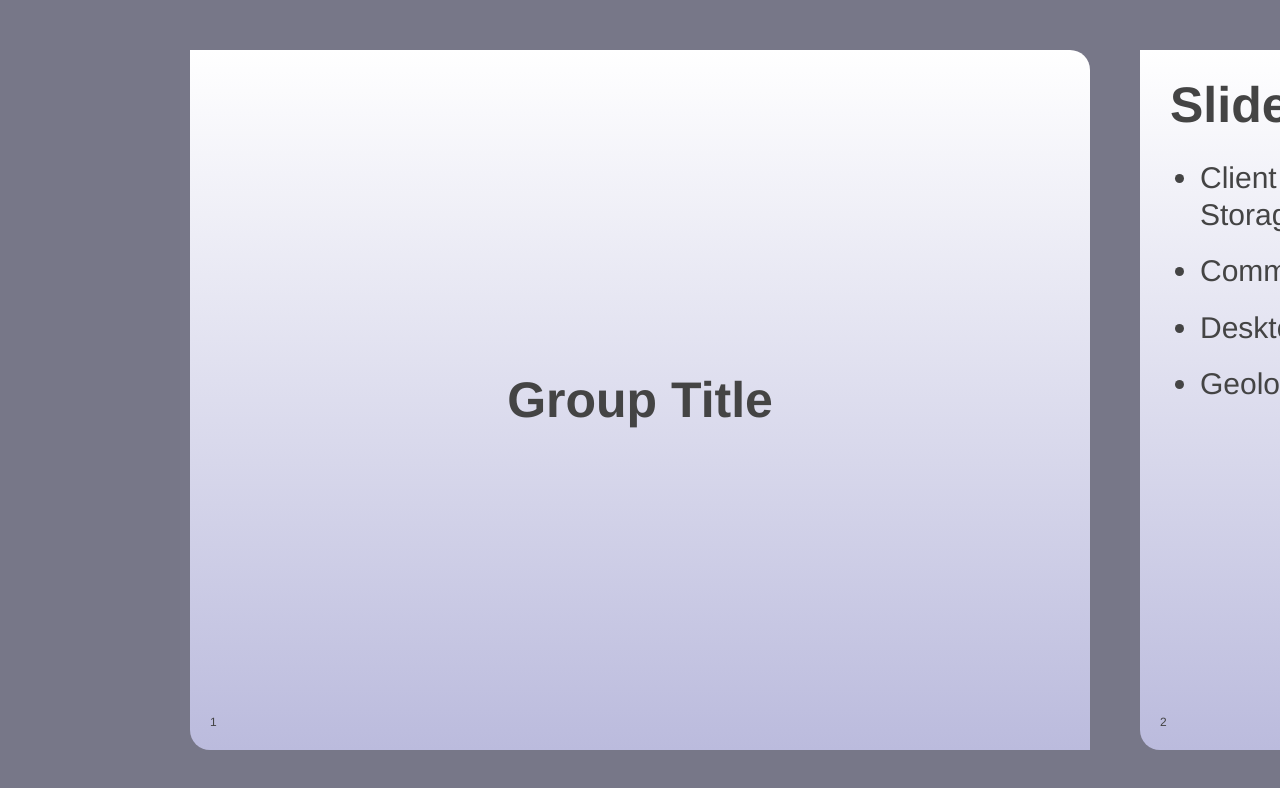
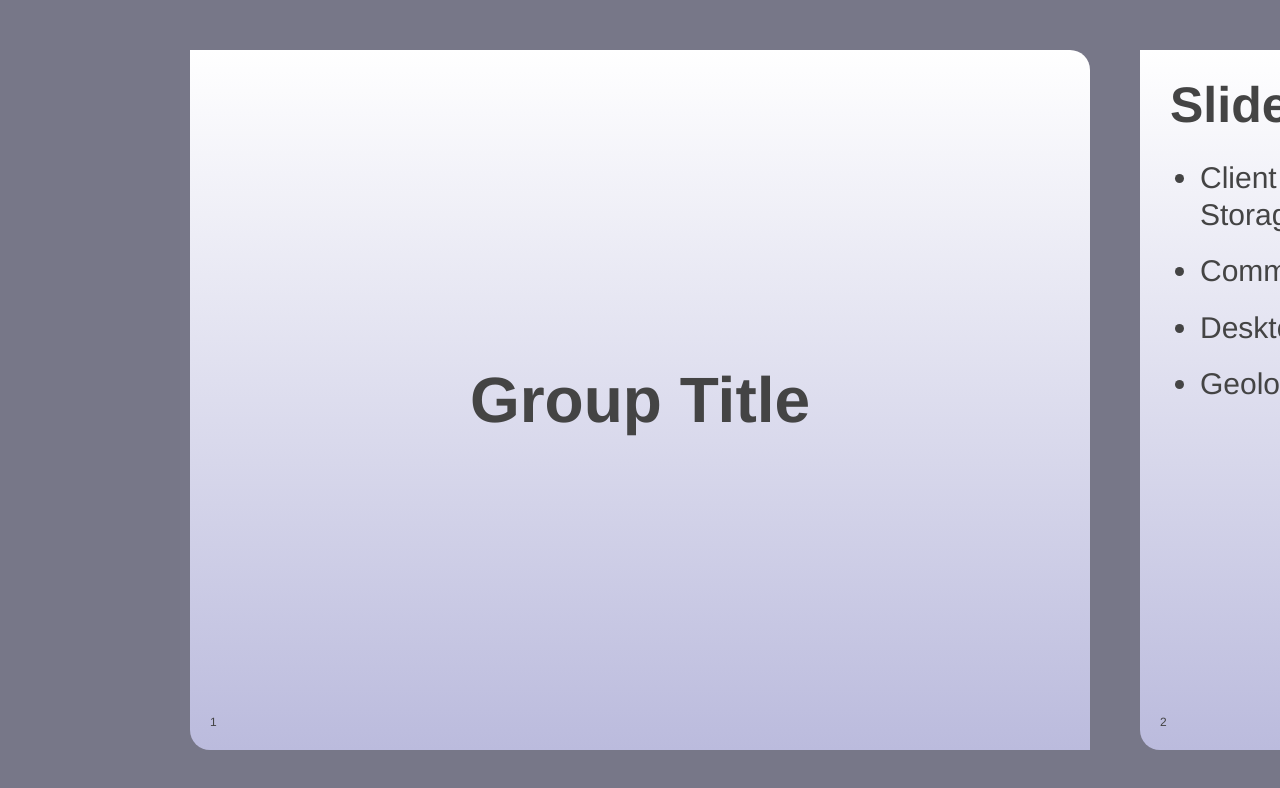
Before and after one commit to dytrivedi/doctypehtml5slides, a plain HTML site: page index.html in a window 1280 px wide. Drawn offline with nearby package versions, Linux system fonts and the light colour scheme.

Commit message:
Added templates for slide specific styles and scripts.

```diff
--- a/index.html
+++ b/index.html
@@ -43,10 +43,19 @@
     <div class="presentation">
         <div class="slides">
             <div class="slide current">
-                <section class="middle">
+                <!-- Your custom slide styles here -->
+                <style>
+                    #welcometitle h1{
+                        font-size:64px;
+                    }
+                </style>
+                <section class="middle" id="welcometitle">
                     <h1>Group Title</h1>
                 </section>
                 <span class="counter">1</span>
+                <!-- Your custom slide scripts here. Bind the events to elements such as buttons. -->
+                <script>
+                </script>
             </div>
             <div class="slide future">
                 <header>
```
